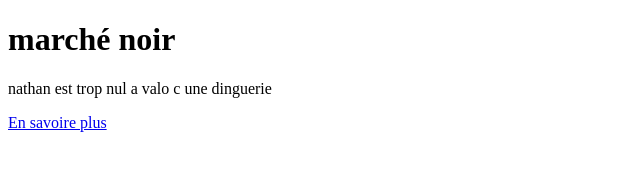
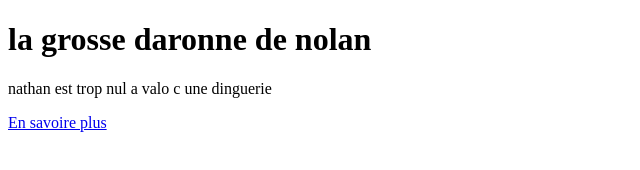
Before and after one commit to AdrienZl/AdrienZL.github.io, a plain HTML site: page index.html in a window 1280 px wide. Shown: the whole page, without its empty margins (0-640 px from the left). Drawn offline with Linux system fonts and the light colour scheme.

Commit message:
Update index.html

```diff
--- a/index.html
+++ b/index.html
@@ -2,12 +2,12 @@
 <html>
 
 <head>
-  <title>la grosse daronne de nolan</title>
+  <title>site de adrien</title>
   <link href="style.css" rel="stylesheet" type="text/css" />
 </head>
 
 <body>
-  <h1>marché noir</h1>
+  <h1>la grosse daronne de nolan</h1>
   <p>nathan est trop nul a valo c une dinguerie</p>
   <a href="index2.html">En savoire plus</a>
 </body>
```
